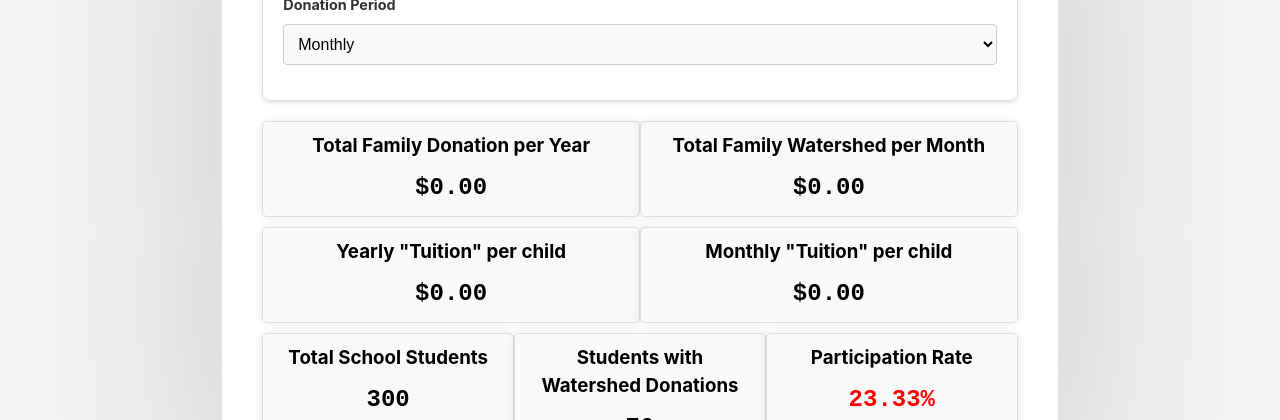
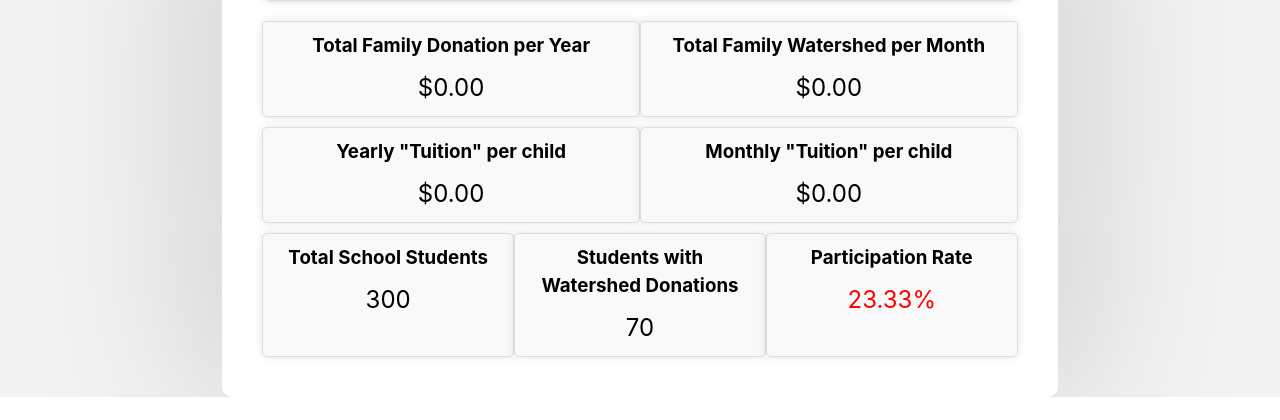
Before and after one commit to jotacamou/donation-calculator, a React (Vite) app: page / in a window 1280 px wide. Shown: the part 532-952 px from the top of the page. After the commit the page ends 929 px from the top, so only its background shows below. Built offline with nearby package versions, Linux system fonts and the light colour scheme.

Commit message:
Simplify styling

```diff
--- a/src/App.css
+++ b/src/App.css
@@ -133,6 +133,4 @@ input[type='text'] {
 .dashboard-box p {
   font-size: 1.5em;
   margin: 0;
-  font-family: 'Courier New', Courier, monospace;
-  font-weight: bold;
 }
--- a/src/App.tsx
+++ b/src/App.tsx
@@ -204,7 +204,6 @@ const App = () => {
           <p
             style={{
               color: participationRateColor,
-              fontFamily: 'Courier New, Courier, monospace',
             }}
           >
             {participationRate}%
--- a/src/Header.css
+++ b/src/Header.css
@@ -7,5 +7,5 @@
 }
 
 .logo {
-  height: 200px;
+  height: 100px;
 }
```
